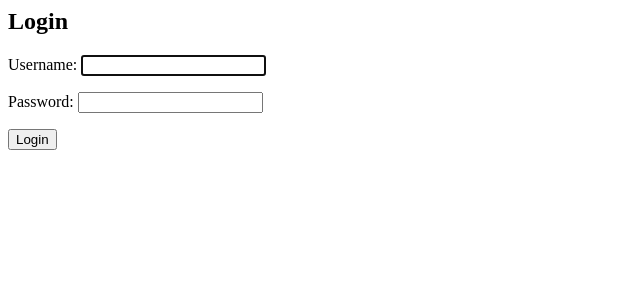
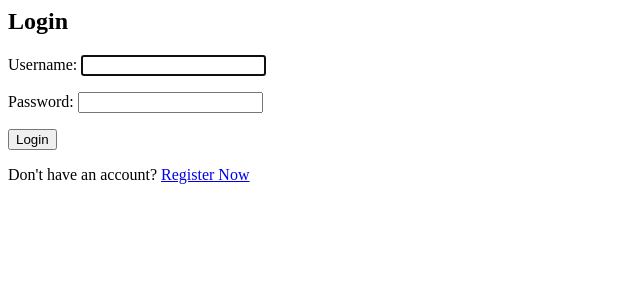
Before and after one commit to MalikHesham/Todo-app-django, a Django app: page /login/ in a window 1280 px wide. Shown: the top 300 px of the page, without its empty margins (0-640 px from the left). Run offline with Django 3.2, Linux system fonts and the light colour scheme.

Commit message:
adding the registration page and routing

```diff
--- a/base_app/templates/registration/login.html
+++ b/base_app/templates/registration/login.html
@@ -2,3 +2,7 @@
 <form action="" method="POST">
   {% csrf_token %} {{form.as_p}} <input type="submit" value="Login" />
 </form>
+
+<p>
+  Don't have an account? <a href=" {% url 'register' %} "> Register Now </a>
+</p>
--- /dev/null
+++ b/base_app/templates/registration/register.html
@@ -0,0 +1,6 @@
+<h2>Register</h2>
+<form action="" method="POST">
+  {% csrf_token %} {{form.as_p}} <input type="submit" value="Register" />
+</form>
+
+<p>Already have an account? <a href=" {% url 'login' %} "> Login </a></p>
--- a/base_app/urls.py
+++ b/base_app/urls.py
@@ -1,10 +1,12 @@
 from django.urls import path
-from .views import TaskList, TaskDetail, TaskCreate, TaskUpdate , TaskDelete , CustomLoginView
+from .views import TaskList, TaskDetail, TaskCreate, TaskUpdate , TaskDelete , CustomLoginView, Register
 from django.contrib.auth.views import LogoutView
 
 urlpatterns = [
     path('',TaskList.as_view() , name = 'tasks'),
 
+
+    path('register', Register.as_view() , name = 'register' ),
     path('login/', CustomLoginView.as_view() , name = 'login'),
     path('logout/', LogoutView.as_view(next_page='login'), name = 'logout'),
 
--- a/base_app/views.py
+++ b/base_app/views.py
@@ -2,21 +2,41 @@ from django.shortcuts import render
 from django.http import HttpResponse
 from django.views.generic.list import ListView
 from django.views.generic.detail import DetailView
-from django.views.generic.edit import CreateView, UpdateView , DeleteView
+from django.views.generic.edit import CreateView, UpdateView , DeleteView, FormView
 from django.urls import reverse_lazy
 
 # login and auth
 from django.contrib.auth.views import LoginView
 from django.contrib.auth.mixins import LoginRequiredMixin
 
+# Registration of a new account
+from django.contrib.auth.forms import UserCreationForm
+from django.contrib.auth import login
+
+
 # the model
 from .models import Task
 
+# Login page
 class CustomLoginView(LoginView):
     fields = "__all__"
     redirect_authenticated_user = True
     success_url = reverse_lazy('tasks')
 
+
+# Register page
+
+class Register(FormView):
+    template_name = 'registration/register.html'
+    form_class = UserCreationForm
+    redirect_authenticated_user = True
+    success_url = reverse_lazy('tasks')
+
+    def form_valid(self,form):
+        user = form.save()
+        if user is not None:
+            login(self.request, user)
+        return super(Register,self).form_valid(form)
 
 class TaskList(LoginRequiredMixin,ListView):
     model = Task
```
